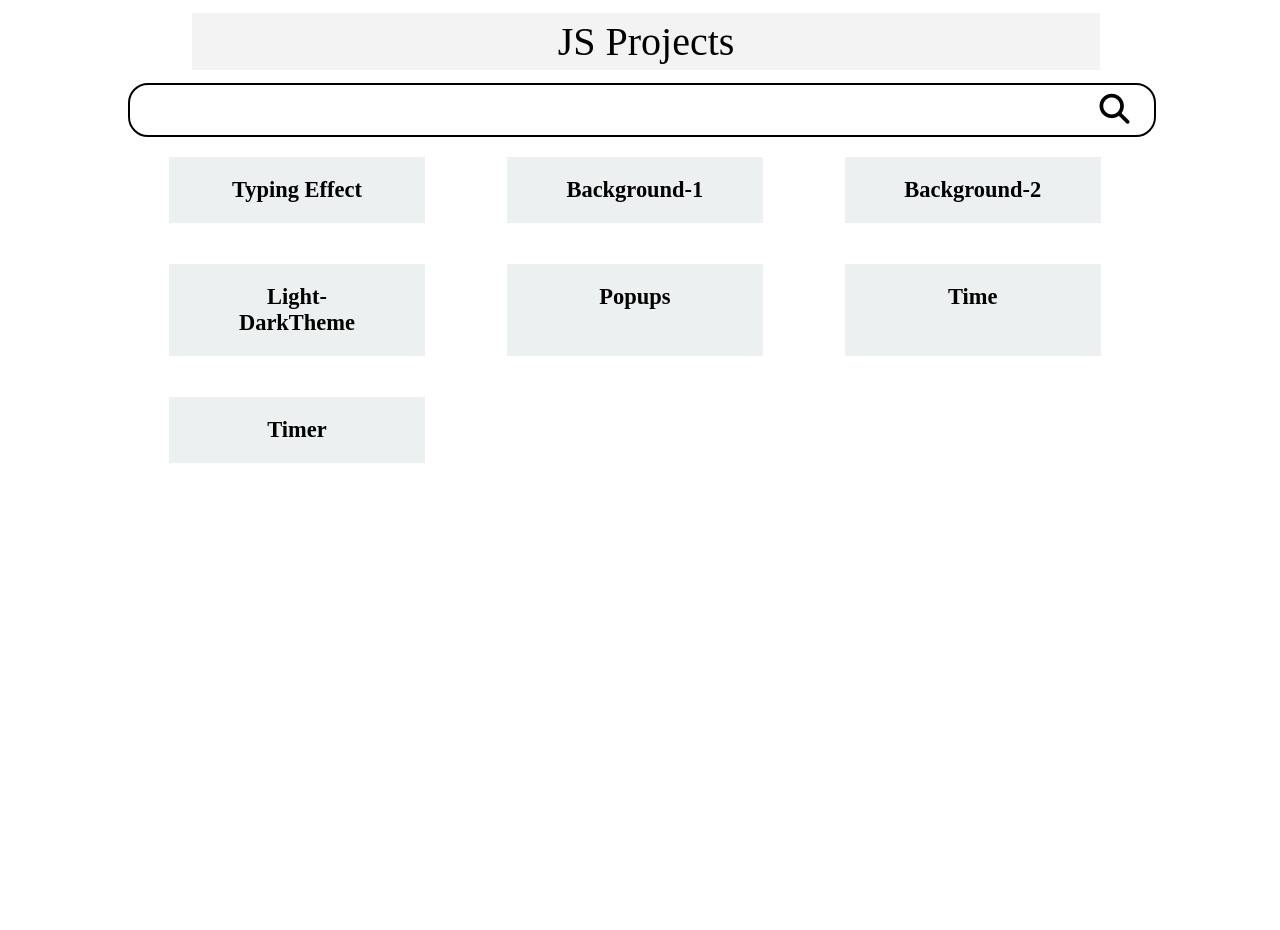
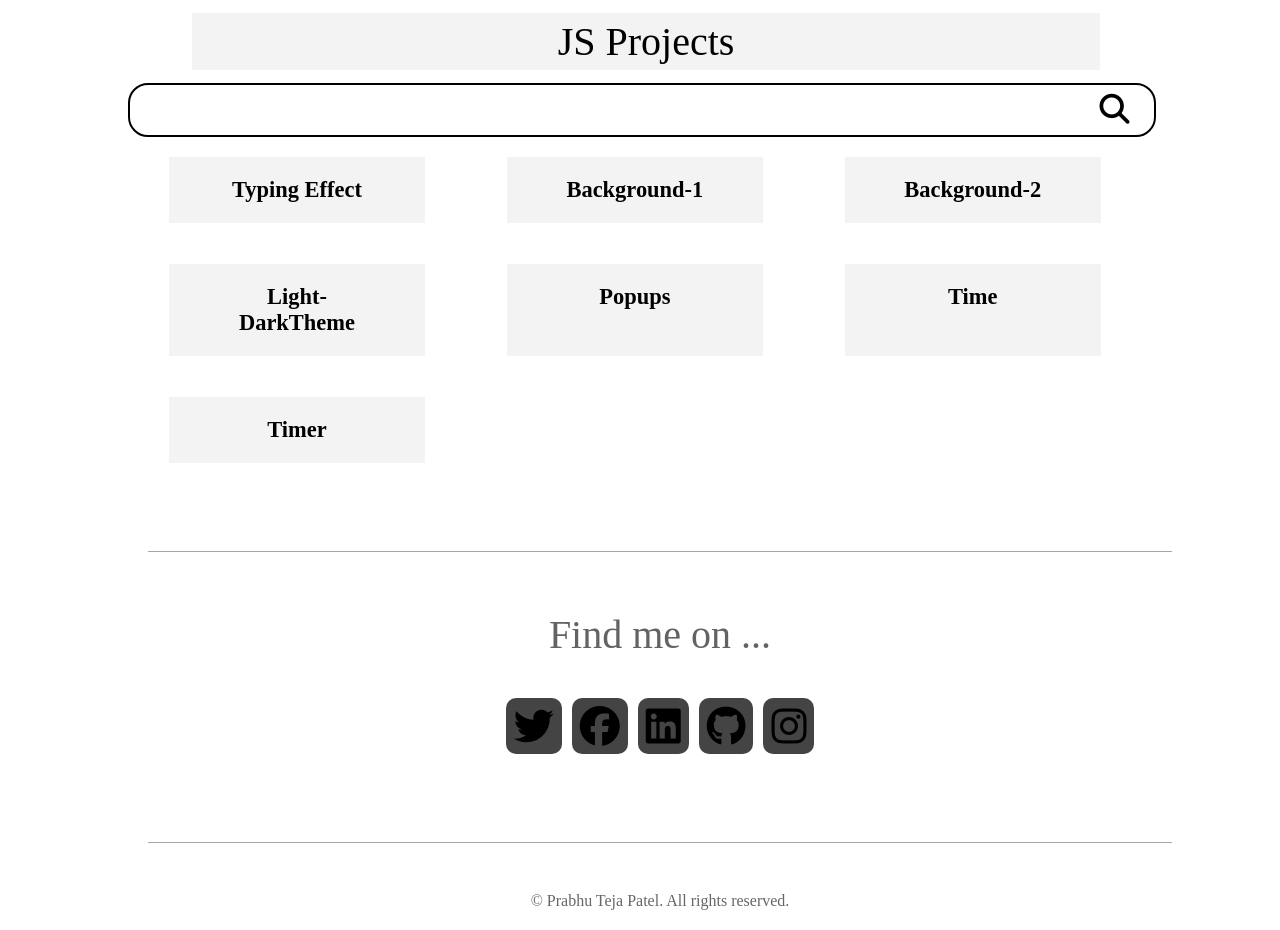
Before and after one commit to Prabhu-teja/JSProjects, a plain HTML site: page index.html in a window 1280 px wide. Before the commit the page ends 800 px from the top, so only its background shows below. Drawn offline with Linux system fonts and the light colour scheme.

Commit message:
Add files via upload

```diff
--- a/index.html
+++ b/index.html
@@ -58,6 +58,23 @@
             </div>
         </div>
     </div>
+    <footer>
+        <hr>
+        <div class="social-media">
+            <div>Find me on ...</div>
+            <section>
+                <a class="fab fa-twitter" href="https://twitter.com/PrabhuT94786709"></a>
+                <a class="fab fa-facebook" href="https://www.facebook.com/Prabhu5259/"></a>
+                <a class="fab fa-linkedin" href="https://www.linkedin.com/in/prabhu-teja-47987b192/"></a>
+                <a class="fab fa-github" href="https://github.com/Prabhu-teja"></a>
+                <a class="fab fa-instagram" href="https://www.instagram.com/_prabhu_teja/"></a>
+            </section>
+        </div>
+        <hr>
+        <div class="copyright">
+            &copy; Prabhu Teja Patel. All rights reserved.
+        </div>
+    </footer>
     <script src="script.js"></script>
 </body>
 </html>
--- a/style.css
+++ b/style.css
@@ -20,6 +20,23 @@ header{
 }
 a{
     text-decoration: none;
+    cursor: pointer;
+}
+footer{
+    bottom: 4%;
+    margin: 0 10%;
+    width: 80%;
+    padding: 20px;
+    color: black;
+    text-align: center;
+}
+hr{
+    border: 0;
+    border-top: solid 1px #444;
+    border-top-color: rgba(0,0,0,0.35);
+    box-shadow: 0px 1px 0px 0px rgba(255,255,255,0.1);
+    height: 1px;
+    margin: 3em 0;
 }
 
 .search{
@@ -49,10 +66,6 @@ a{
 .search-btn{
     cursor: pointer;
 }
-span{
-    background-color: white;
-    border-radius: 20px;
-}
 .projects{
     width: 80%;
     margin-left: 10%;
@@ -61,7 +74,7 @@ span{
     flex-wrap: wrap;
 }
 .project{
-    background-color: #ecf0f1;
+    background-color: #f3f3f3;
     margin: 2% 4%;
     color: black;
     font-weight: bold;
@@ -72,7 +85,8 @@ span{
 .project:hover{
     box-shadow: 1px 1px 3px 3px #dfe6e9;
     color: white;
-    width: 26%;
+    background: linear-gradient(45deg,skyblue,dodgerblue);
+    transition: color 1s ease-in-out;
 }
 
 .project-link a{
@@ -90,6 +104,41 @@ span{
     background: linear-gradient(45deg,skyblue,dodgerblue);
     transition: color 1s ease-in-out;
 }
+.fab{
+    color: black;
+    background-color: #444;
+    padding: 8px;
+    border-radius: 10px;
+}
+.fab:hover{
+    color: blue;
+    background-color: black;
+    transition: color .21s ease-in-out;
+    transform: translateY(-3px);
+}
+.social-media{
+    margin-bottom: 12px;
+    border: 0;/*
+    border-top: 3px solid #8395a7;
+    border-bottom: 3px solid #8395a7;*/
+    font-size: 40px;
+    padding-bottom: 30px;
+}
+.social-media div{
+    padding-bottom: 30px;
+    padding-top: 10px;
+    color: #636363;
+}
+footer section{
+    padding: 10px;
+    text-align: center;
+    color: #2980b9;
+    font-size: 40px;
+}
+.copyright{
+    color: #666;
+}
+
 
 @media screen and (max-width: 900px){
     .projects{
@@ -97,8 +146,17 @@ span{
     }
     .project{
         width: 100%;
+        margin-left: 1.5%;
+    }
+    .search{
+        width: 90%;
+        margin-left: 5.5%;
     }
     .search-box{
         width: 85%;
     }
+    header{
+        width: 90%;
+        margin-left: 5%;
+    }
 }
```
